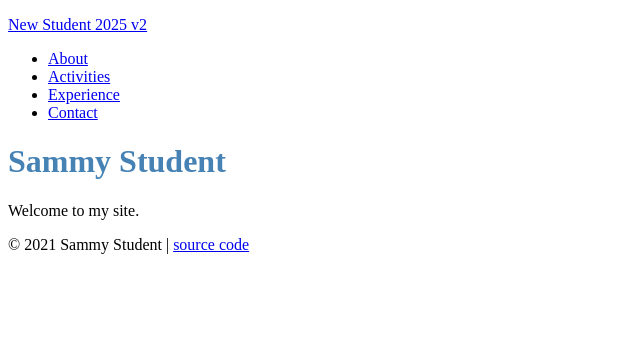
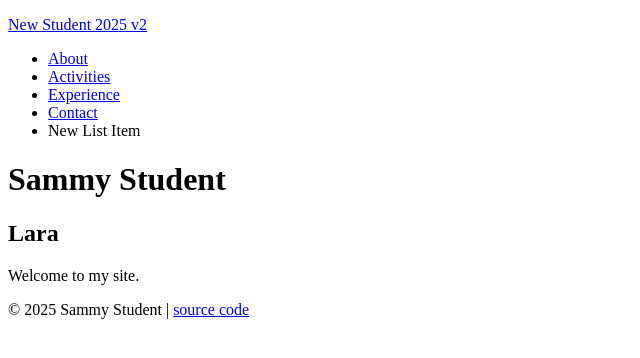
Before and after one commit to larahp/student-site-v2, a plain HTML site: page index.html in a window 1280 px wide. Shown: the whole page, without its empty margins (0-640 px from the left). Drawn offline with Linux system fonts and the light colour scheme.

Commit message:
Explored HTML elements during class 2

```diff
--- a/index.html
+++ b/index.html
@@ -3,7 +3,7 @@
   <head>
     <meta charset="utf-8">
     <title>Sammy Student | Work hard, play hard</title>
-    <link rel="stylesheet" href="stylesheets/sammy-style.css">
+    <!--link rel="stylesheet" href="stylesheets/sammy-style.css"-->
   </head>
   <body>
     <header>
@@ -14,17 +14,19 @@
           <li><a href="activities.html">Activities</a></li>
           <li><a href="experience.html">Experience</a></li>
           <li><a href="contact.html">Contact</a></li>
+          <li> New List Item </li>
         </ul>
       </nav>
     </header>
 
     <div class="page">
       <h1>Sammy Student</h1>
+      <h2> Lara </h2>
       <p>Welcome to my site.</p>
     </div>
 
     <footer>
-      <p>&copy; 2021 Sammy Student |
+      <p>&copy; 2025 Sammy Student |
         <a href="https://github.com/prof-rossetti/student-site">source code</a>
       </p>
     </footer>
```
